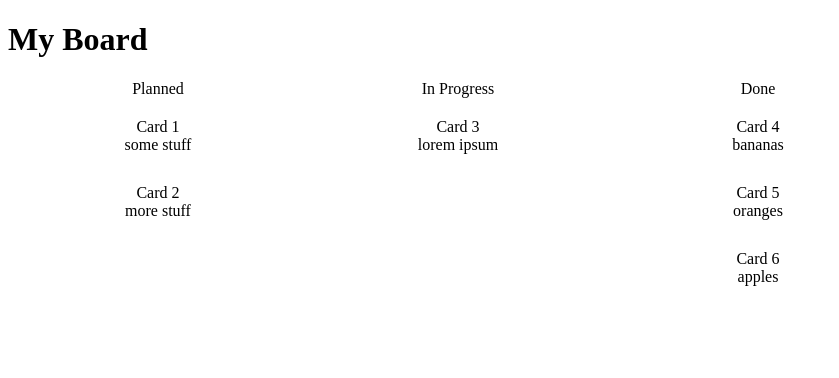
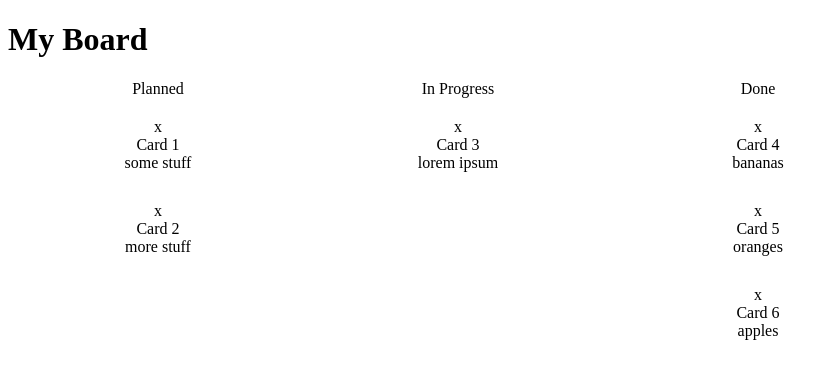
Before and after one commit to ralam/React-Kanban-Board, a React app: page / in a window 1280 px wide. Shown: the top 378 px of the page, without its empty margins (0-839 px from the left). Built offline with nearby package versions, Linux system fonts and the light colour scheme.

Commit message:
add delete button to cards

```diff
--- a/src/components/board.jsx
+++ b/src/components/board.jsx
@@ -19,6 +19,21 @@ class Board extends React.Component{
         ]}
       ]
     }
+    this.addCard = this.addCard.bind(this);
+    this.removeCard = this.removeCard.bind(this);
+  }
+
+  addCard(cardTitle, cardDescription, laneIdx) {
+    let statuses = this.state.statuses;
+    statuses[laneIdx].cards.push({title: cardTitle, description: cardDescription});
+    this.setState({statuses});
+  }
+
+  removeCard(laneIdx, cardIdx) {
+    console.log(cardIdx)
+    let statuses = this.state.statuses;
+    statuses[laneIdx].cards = statuses[laneIdx].cards.filter((card, idx) => idx !== cardIdx);
+    this.setState({statuses});
   }
 
   render() {
@@ -27,6 +42,9 @@ class Board extends React.Component{
         title={status.title}
         cards={status.cards}
         key={idx}
+        laneIdx={idx}
+        addCard={this.addCard}
+        removeCard={this.removeCard}
         />
     })
     return(
--- a/src/components/card.jsx
+++ b/src/components/card.jsx
@@ -3,10 +3,19 @@ import React from 'react';
 class Card extends React.Component{
   constructor(props) {
     super(props);
+    this.deleteCard = this.deleteCard.bind(this);
   }
+
+  deleteCard(e) {
+    this.props.removeCard(this.props.cardIdx);
+  }
+
   render() {
     return(
       <div className='card'>
+        <div className='card-action-container'>
+          <div onClick={this.deleteCard}>x</div>
+        </div>
         <div>{this.props.title}</div>
         <div>{this.props.description}</div>
       </div>
--- a/src/components/lane.jsx
+++ b/src/components/lane.jsx
@@ -4,15 +4,28 @@ import Card from './card';
 class Lane extends React.Component{
   constructor(props) {
     super(props);
+    this.addCard = this.addCard.bind(this);
+    this.removeCard = this.removeCard.bind(this);
   }
+
+  addCard(title, description) {
+    this.props.addCard(title, description, this.props.laneIdx);
+  }
+
+  removeCard(cardIdx) {
+    this.props.removeCard(this.props.laneIdx, cardIdx);
+  }
+
   render() {
     let cards = this.props.cards.map((card, idx) => {
       return <Card
         title={card.title}
         description={card.description}
         key={idx}
+        cardIdx={idx}
+        removeCard={this.removeCard}
         />
-    })
+    });
     return(
       <div className='lane'>
         <div>{this.props.title}</div>
```
